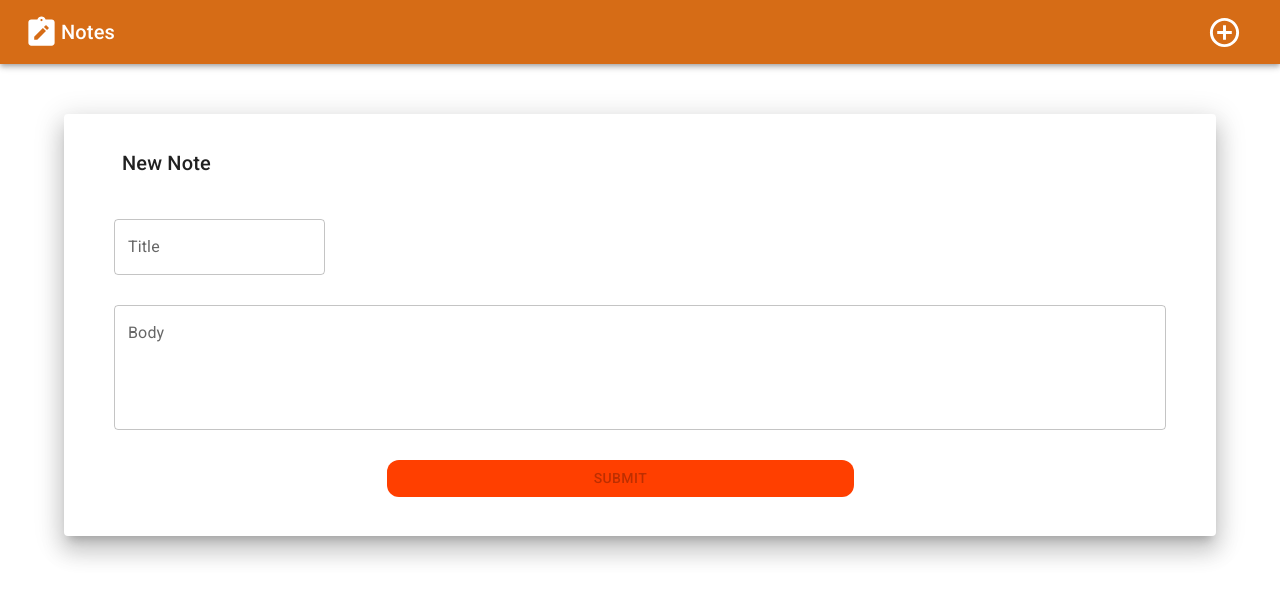
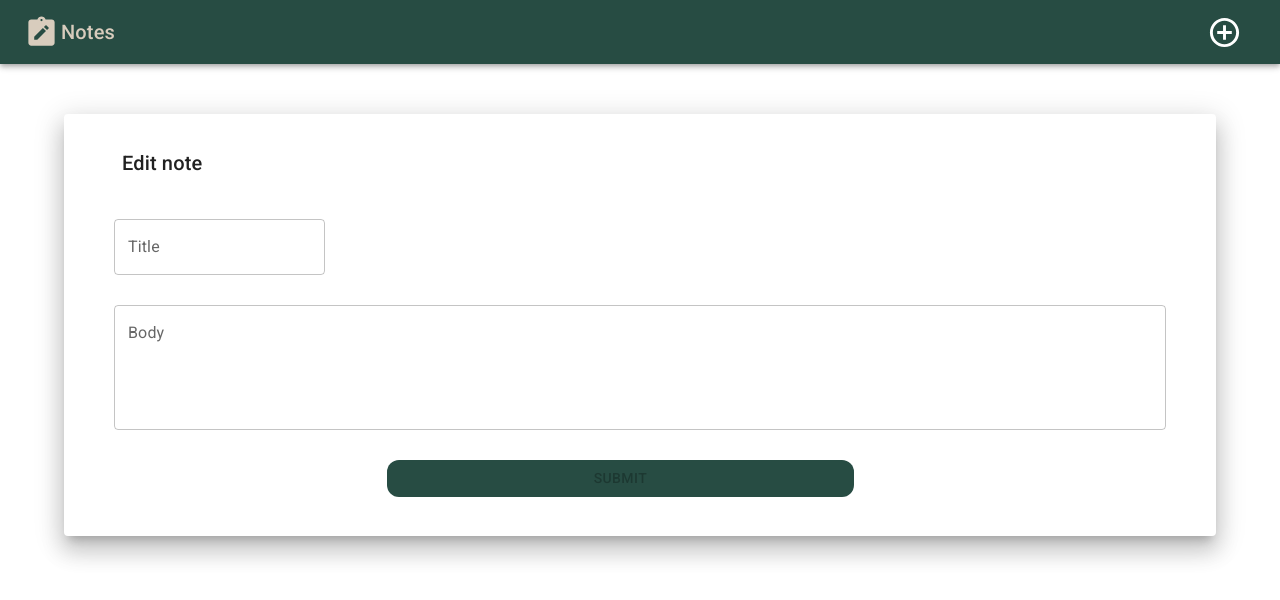
Before and after one commit to anthonynarine/Notes, a React (Create React App) app in the folder notes-redux/: page /note/add in a window 1280 px wide. Shown: the top 600 px of the page. Built offline with nearby package versions, Linux system fonts and the light colour scheme; no server answers.

Commit message:
Made some design chagnes + added note creation date as subheading + installed moment library to format date see function in note card component

```diff
--- a/notes-redux/package.json
+++ b/notes-redux/package.json
@@ -15,6 +15,7 @@
     "@testing-library/user-event": "^13.5.0",
     "axios": "^1.3.5",
     "install": "^0.13.0",
+    "moment": "^2.29.4",
     "npm": "^9.6.4",
     "react": "^18.2.0",
     "react-dom": "^18.2.0",
--- a/notes-redux/src/components/Header.js
+++ b/notes-redux/src/components/Header.js
@@ -21,6 +21,8 @@ let Icons = styled(Box)(({ theme }) => ({
   display: "flex",
   gap: "2px",
   alignItems: "center",
+  color: "#D8CCBD"
+
   //   backgroundColor: "white",
 }));
 
@@ -28,7 +30,7 @@ function Header() {
   let navigate = useNavigate();
 
   return (
-    <AppBar sx={{ margin: 0, backgroundColor:"#D66C16", }} position="sticky">
+    <AppBar sx={{ margin: 0, backgroundColor:"#274C43", }} position="sticky">
       <StyledToolbar>
         <Typography
           onClick={() => navigate("/")}
--- a/notes-redux/src/components/NoteCard.jsx
+++ b/notes-redux/src/components/NoteCard.jsx
@@ -9,34 +9,46 @@ import {
   CardHeader,
   CardActionArea,
 } from "@mui/material";
-import { DeleteOutlined, Height } from "@mui/icons-material";
+import { DeleteOutlined } from "@mui/icons-material";
 import styled from "@emotion/styled";
-import { useNavigate } from "react-router-dom";
+import moment from "moment";
+
 
 let IconButtonSx = styled(IconButton)({
-  color: "gray",
+  color: "#623745",
   "&:hover": {
     color: "red",
-    backgroundColor: "black",
+    backgroundColor: "#274C43",
   },
 });
 
 let boxSx = {
-  // height: 300,
-  // width: 300,
+  height: 250,
   marginTop: 0,
   borderRadius: 5,
-  boxShadow: 10,
+  boxShadow: 5,
   "&:hover": {
-    border: "2px  solid #FDB275",
+    border: "2px  solid #274C43",
   },
 };
 
+
+
 function NoteCard({ title, body, created }) {
+
+
+  const formattedDate = () =>{
+    return (
+      <div>{moment(created).format("Do MMMM YYYY")}</div>
+    )
+  };
+
+
+
   return (
     <Box sx={boxSx}>
-      <CardActionArea>
-        <Card sx={{borderRadius:5}} >
+      <CardActionArea >
+        <Card sx={{borderRadius:5, height:"250px", borderColor: "greenyellow"}} >
           <CardHeader
             action={
               <IconButtonSx color="red">
@@ -44,7 +56,7 @@ function NoteCard({ title, body, created }) {
               </IconButtonSx>
             }
             title={title}
-            subheader={created}
+            subheader={formattedDate()}
           />
           <CardContent>
             <Typography variant="body2" color="textSecondary">
--- a/notes-redux/src/components/noteForem/NoteForm.jsx
+++ b/notes-redux/src/components/noteForem/NoteForm.jsx
@@ -14,13 +14,13 @@ import { FieldError } from "../FieldError/fieldError";
 
 const pageStyles = {
   btn: {
-    backgroundColor: "#FF3F00",
-    color: "white",
+    backgroundColor: "#274C43",
+    color: "#D8CCBD",
     width: "60%",
     marginBottom: 1,
     borderRadius: 3,
     "&:hover": {
-      backgroundColor: "#FF3F00",
+      backgroundColor: "#589F7E",
     },
   },
 };
@@ -55,7 +55,7 @@ function NoteForm({
 
   //state to hold errors
   const [formErrors, setFormErrors] = useState({
-  // if we have the note.title we send an undefined so we dont get an error
+    // if we have the note.title we send an undefined so we dont get an error
     title: note?.title ? undefined : true,
     body: note?.body ? undefined : true,
   });
@@ -84,8 +84,13 @@ function NoteForm({
   const actionIcons = (
     <div>
       {/* edit and delete icons will only be shown if the event is sent via props. */}
-      <div>{onClickEdit && <Create onClick={onClickEdit} />}</div>
-      <div>{onClickDelete && <Delete onClick={onClickDelete} />}</div>
+      <div>
+        {onClickEdit && (
+          <Create onClick={onClickEdit} sx={{cursor: "pointer" }} />
+        )}
+        {onClickDelete && <Delete onClick={onClickDelete} sx={{marginLeft: 5, cursor: "pointer"}} />}
+      </div>
+      <div></div>
     </div>
   );
 
@@ -153,7 +158,9 @@ function NoteForm({
               xs={12}
             >
               <Grid item sx={8}>
-                <Typography variant="h6">{isEditable ? title : "edit note"}</Typography>
+                <Typography variant="h6">
+                  {isEditable ? "Edit note" : title}
+                </Typography>
               </Grid>
               <Grid item sx={4}>
                 {actionIcons}
--- a/notes-redux/src/container/NoteList.jsx
+++ b/notes-redux/src/container/NoteList.jsx
@@ -17,6 +17,7 @@ function NoteList(props) {
           <Grid onClick={()=>navigate(`/note/${note.id}`)} item key={note.id} xs={6} md={6} lg={4} xl={3}>
             <NoteCard
               title={note.title}
+              created={note.created}
               body={note.body}
             />
           </Grid>
```
Also changed, not shown: 1 other file (tests, documents, lock files or other folders).
